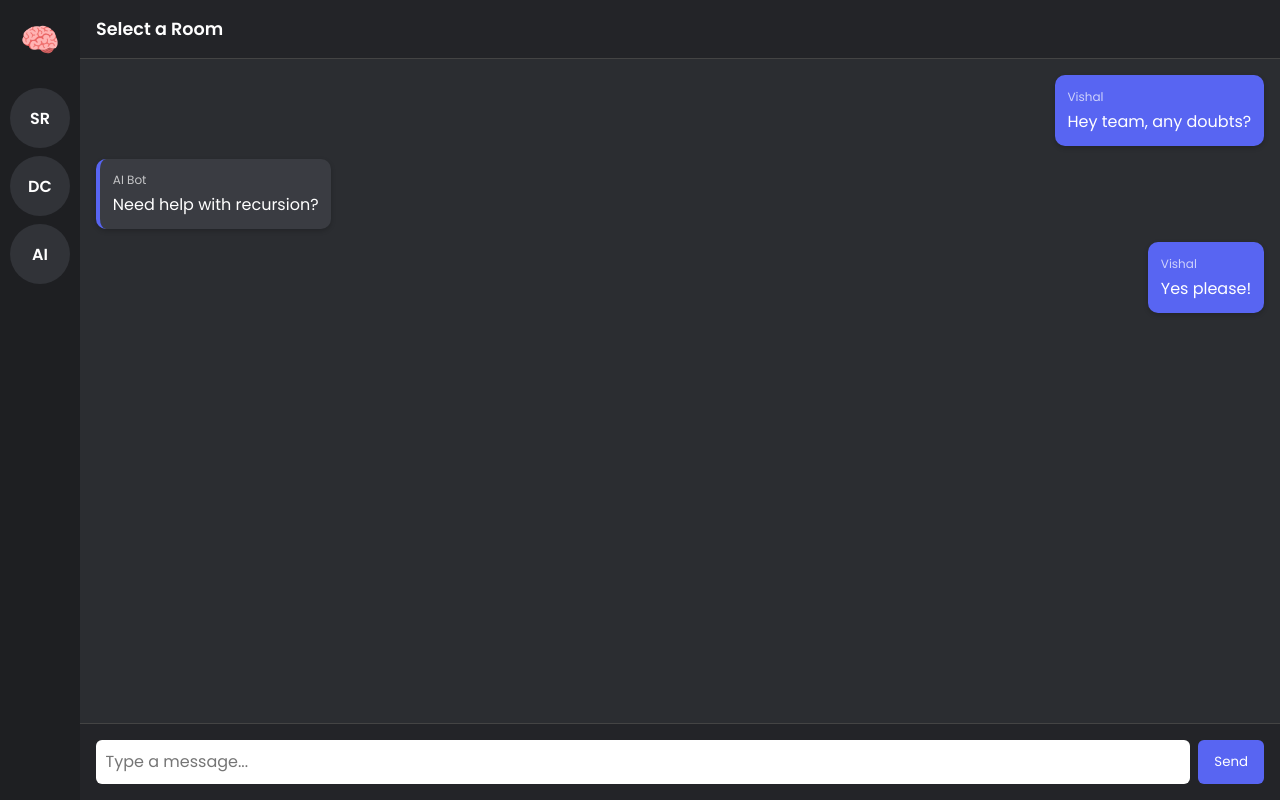
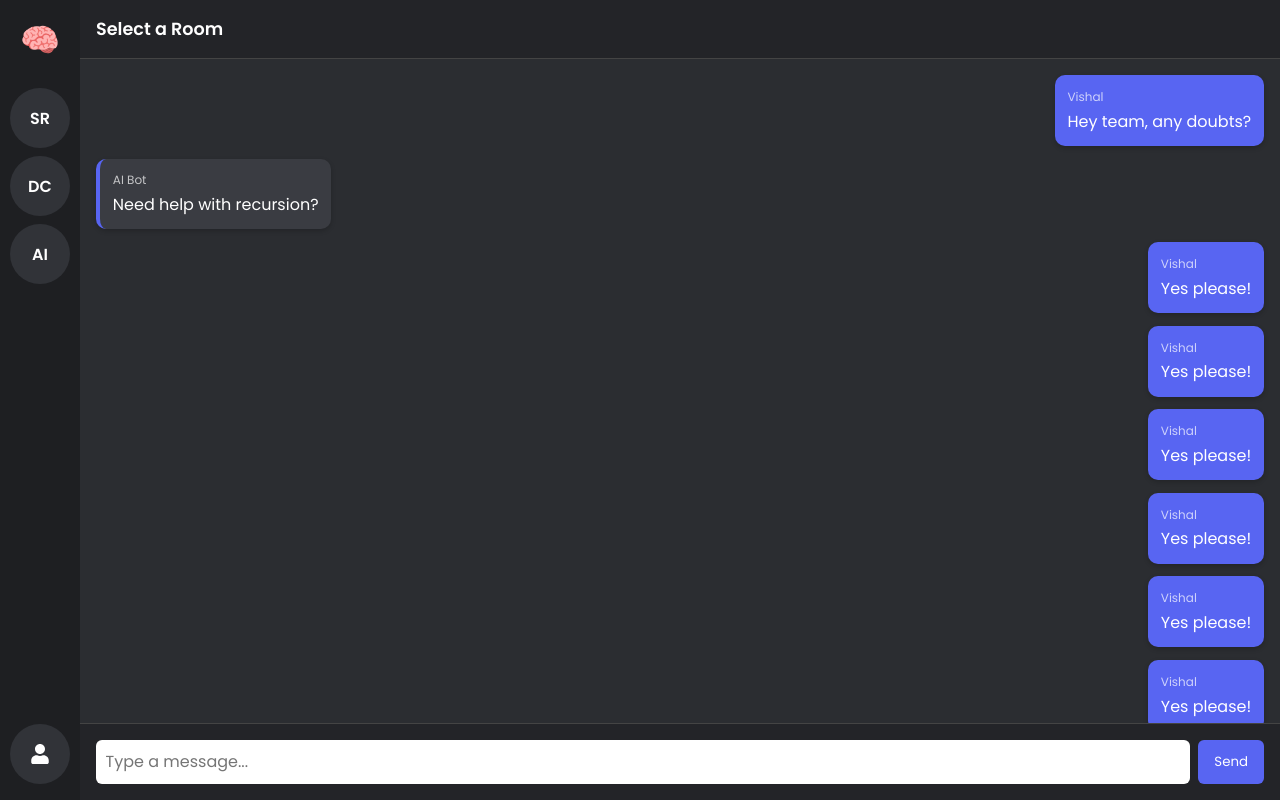
Before and after one commit to sherlockvj/roommateAi, a React (Create React App) app in the folder client/: page / in a window 1280 px wide. Built offline with nearby package versions, Linux system fonts and the light colour scheme.

Commit message:
[CLIENT] Added the account section

```diff
--- a/client/package.json
+++ b/client/package.json
@@ -9,6 +9,7 @@
     "@testing-library/user-event": "^13.5.0",
     "react": "^19.1.0",
     "react-dom": "^19.1.0",
+    "react-icons": "^5.5.0",
     "react-scripts": "5.0.1",
     "web-vitals": "^2.1.4"
   },
--- a/client/src/App.js
+++ b/client/src/App.js
@@ -17,7 +17,9 @@ function App() {
                     setActiveRoom(room);
                 }}
             />
-            <ChatWindow room={activeRoom} />
+            <div className="main-content">
+                <ChatWindow room={activeRoom} />
+            </div>
         </div>
     );
 }
--- a/client/src/components/ChatWindow.css
+++ b/client/src/components/ChatWindow.css
@@ -23,6 +23,24 @@
   display: flex;
   flex-direction: column;
   gap: 0.8rem;
+}
+
+.chat-messages::-webkit-scrollbar {
+  width: 12px;
+}
+
+.chat-messages::-webkit-scrollbar-track {
+  background: #1e1f22; /* track */
+}
+
+.chat-messages::-webkit-scrollbar-thumb {
+  background-color: #8791fc;
+  border-radius: 8px;
+  border: 2px solid #1e1f22;
+}
+
+.chat-messages::-webkit-scrollbar-thumb:hover {
+  background-color: #5e66c3;
 }
 
 .chat-input {
--- a/client/src/components/ChatWindow.js
+++ b/client/src/components/ChatWindow.js
@@ -6,6 +6,14 @@ const initialMessages = [
   { id: 1, sender: "Vishal", text: "Hey team, any doubts?", type: "user" },
   { id: 2, sender: "AI Bot", text: "Need help with recursion?", type: "ai" },
   { id: 3, sender: "Vishal", text: "Yes please!", type: "user" },
+  { id: 4, sender: "Vishal", text: "Yes please!", type: "user" },
+  { id: 5, sender: "Vishal", text: "Yes please!", type: "user" },
+  { id: 6, sender: "Vishal", text: "Yes please!", type: "user" },
+  { id: 7, sender: "Vishal", text: "Yes please!", type: "user" },
+  { id: 8, sender: "Vishal", text: "Yes please!", type: "user" },
+  { id: 9, sender: "Vishal", text: "Yes please!", type: "user" },
+  { id: 10, sender: "Vishal", text: "Yes please!", type: "user" },
+  { id: 11, sender: "Vishal", text: "Yes please!", type: "user" }
 ];
 
 const ChatWindow = ({ room }) => {
--- a/client/src/components/Sidebar.css
+++ b/client/src/components/Sidebar.css
@@ -50,7 +50,6 @@
     border: 2px solid #fff;
 }
 
-/* Mobile toggle button */
 .sidebar-toggle {
     display: none;
     position: fixed;
@@ -65,7 +64,69 @@
     cursor: pointer;
 }
 
-/* Responsive styles */
+.account-section {
+    margin-top: auto;
+    margin-bottom: 1rem;
+    position: relative;
+    padding-bottom: 1rem;
+}
+
+.account-icon {
+    width: 60px;
+    height: 60px;
+    background-color: #313338;
+    border-radius: 50%;
+    display: flex;
+    align-items: center;
+    justify-content: center;
+    cursor: pointer;
+    color: white;
+    transition: background 0.2s;
+}
+
+.account-icon:hover {
+    background-color: #5865f2;
+}
+
+.account-popup {
+    position: absolute;
+    bottom: 70px;
+    background: #232428;
+    padding: 1rem;
+    border-radius: 8px;
+    box-shadow: 0 0 10px rgba(0, 0, 0, 0.5);
+    width: 180px;
+    z-index: 2000;
+    display: flex;
+    flex-direction: column;
+    gap: 0.5rem;
+}
+
+.account-name {
+    font-weight: bold;
+    margin-bottom: 0.5rem;
+    color: #fff;
+}
+
+.account-btn {
+    background-color: #2b2d31;
+    border: none;
+    color: white;
+    padding: 0.4rem;
+    border-radius: 6px;
+    cursor: pointer;
+    text-align: left;
+    font-size: 0.9rem;
+}
+
+.account-btn.logout {
+    background-color: #e03131;
+}
+
+.account-btn:hover {
+    opacity: 0.9;
+}
+
 @media (max-width: 768px) {
     .sidebar {
         transform: translateX(-100%);
--- a/client/src/components/Sidebar.js
+++ b/client/src/components/Sidebar.js
@@ -1,5 +1,5 @@
-// src/components/Sidebar.js
 import React, { useState } from "react";
+import { FaUser } from "react-icons/fa"
 import "./Sidebar.css";
 
 const rooms = [
@@ -8,12 +8,17 @@ const rooms = [
     { id: "3", name: "AI Help", short: "AI" },
 ];
 
-export const Sidebar = ({ onRoomSelect, activeRoomId }) => {
+export const Sidebar = ({ onRoomSelect, activeRoomId, user = { name: "Vishal" } }) => {
     const [mobileOpen, setMobileOpen] = useState(false);
+    const [showAccountMenu, setShowAccountMenu] = useState(false);
 
     const handleRoomClick = (room) => {
         onRoomSelect(room);
         setMobileOpen(false);
+    };
+
+    const toggleAccountMenu = () => {
+        setShowAccountMenu((prev) => !prev);
     };
 
     return (
@@ -36,6 +41,20 @@ export const Sidebar = ({ onRoomSelect, activeRoomId }) => {
                         </li>
                     ))}
                 </ul>
+
+                <div className="account-section">
+                    <div className="account-icon" onClick={toggleAccountMenu} title="Account">
+                        <FaUser size={20} />
+                    </div>
+
+                    {showAccountMenu && (
+                        <div className="account-popup">
+                            <div className="account-name">{user?.name || "Guest"}</div>
+                            <button className="account-btn">Settings / Account</button>
+                            <button className="account-btn logout">Logout</button>
+                        </div>
+                    )}
+                </div>
             </div>
         </>
     );
--- a/client/src/index.css
+++ b/client/src/index.css
@@ -1,7 +1,6 @@
 * {
   font-family: 'Poppins', sans-serif;
 }
-
 
 body {
   font-family: 'Poppins', sans-serif;
@@ -10,13 +9,3 @@ body {
   background-color: #2b2d31;
   color: #fff;
 }
-
-.app-layout {
-  display: flex;
-}
-
-@media (max-width: 768px) {
-  .app-layout {
-    margin-left: 0;
-  }
-}
```
Also changed, not shown: 1 other file (tests, documents, lock files or other folders).
